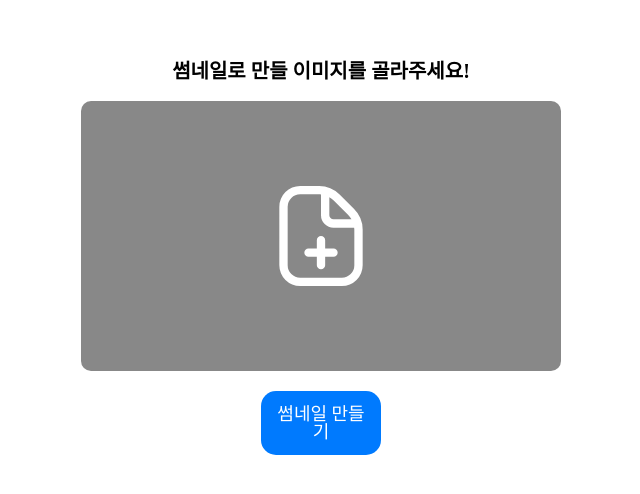
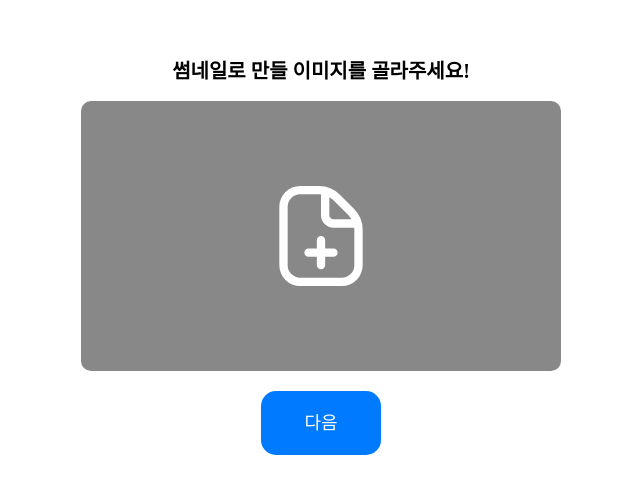
Before and after one commit to jihyeok-um/harry-log, a React (Vite) app: page / in a window 1280 px wide. Shown: the part 142-636 px from the top of the page, without its empty margins (319-959 px from the left). Built offline with nearby package versions, Linux system fonts and the light colour scheme.

Commit message:
refactor: 컴포넌트 분리

```diff
--- /dev/null
+++ b/src/components/imageUpload/ImageConfirm.tsx
@@ -0,0 +1,62 @@
+import React, { useState } from "react";
+import styled, { css } from "styled-components";
+import cancelIcon from "../../asset/cancelIcon.svg";
+import { animation } from "../../styles/animation";
+import { Image } from "../@shared/Image";
+
+export const ImageConfirm = ({ thumbnailSource, handleClickCancelButton }: ImageConfirmProps) => {
+  const [isImageDimmed, setIsImageDimmed] = useState(false);
+
+  return (
+    <S.Container>
+      <S.ThumbnailSource src={thumbnailSource!} isImageDimmer={isImageDimmed} />
+      <S.Button
+        onMouseEnter={() => setIsImageDimmed(true)}
+        onMouseLeave={() => setIsImageDimmed(false)}
+        onClick={(e: React.MouseEvent) => {
+          handleClickCancelButton(e);
+          setIsImageDimmed(false);
+        }}
+      >
+        <Image src={cancelIcon} alt="이미지 삭제 아이콘" width={44} height={44} />
+      </S.Button>
+    </S.Container>
+  );
+};
+
+interface ImageConfirmProps {
+  thumbnailSource: string | null;
+  handleClickCancelButton: (e: React.MouseEvent<Element, MouseEvent>) => void;
+}
+
+const S = {
+  Container: styled.div`
+    position: relative;
+    width: 480px;
+    height: 270px;
+
+    animation-name: closeUp;
+    animation-duration: 0.3s;
+
+    ${animation.closeUp}
+  `,
+
+  ThumbnailSource: styled.img<{ isImageDimmer: boolean }>`
+    width: inherit;
+    height: inherit;
+    border-radius: 10px;
+
+    ${(props) =>
+      props.isImageDimmer
+        ? css`
+            filter: brightness(0.7);
+          `
+        : css``}
+  `,
+
+  Button: styled.button`
+    position: absolute;
+    top: 10px;
+    right: 10px;
+  `,
+};
--- /dev/null
+++ b/src/components/imageUpload/ImageUploadForm.tsx
@@ -0,0 +1,114 @@
+import styled from "styled-components";
+import addPictureIcon from "../../asset/addDocumentIcon.svg";
+import { Styles } from "../../styles/GlobalStyles";
+import { Image } from "../@shared/Image";
+import { ImageConfirm } from "./ImageConfirm";
+
+export const ImageUploadForm = ({
+  inputRef,
+  thumbnailSource,
+  handleSubmitImageUploadForm,
+  handleDropImageContainer,
+  handleDragImage,
+  handleChangeInput,
+  handleClickCancelButton,
+}: ImageUploadFormProps) => {
+  return (
+    <S.Form onSubmit={handleSubmitImageUploadForm}>
+      {!thumbnailSource && (
+        <S.InputContainer
+          onDragOver={handleDragImage}
+          onDragLeave={handleDragImage}
+          onDrop={handleDropImageContainer}
+        >
+          <S.Label htmlFor="imageInput">
+            <Image alt="이미지 추가" src={addPictureIcon} height={100} width={100} />
+          </S.Label>
+          <S.Input
+            id="imageInput"
+            type="file"
+            accept="image/*"
+            ref={inputRef}
+            onChange={handleChangeInput}
+          />
+        </S.InputContainer>
+      )}
+
+      {thumbnailSource && (
+        <ImageConfirm
+          thumbnailSource={thumbnailSource}
+          handleClickCancelButton={handleClickCancelButton}
+        />
+      )}
+      <S.SubmitButton>다음</S.SubmitButton>
+    </S.Form>
+  );
+};
+
+interface ImageUploadFormProps {
+  inputRef: React.RefObject<HTMLInputElement>;
+  thumbnailSource: string | null;
+  handleSubmitImageUploadForm: (e: React.FormEvent<HTMLFormElement>) => void;
+  handleDropImageContainer: (e: React.DragEvent<Element>) => void;
+  handleDragImage: (e: React.DragEvent<Element>) => void;
+  handleChangeInput: (e: React.ChangeEvent<HTMLInputElement>) => void;
+  handleClickCancelButton: (e: React.MouseEvent<Element, MouseEvent>) => void;
+}
+
+const S = {
+  Form: styled.form`
+    ${Styles.FlexCenter}
+    flex-direction: column;
+    ${Styles.FullWidthAndHeight}
+    gap: 20px;
+  `,
+
+  InputContainer: styled.div`
+    position: relative;
+    width: 480px;
+    height: 270px;
+    border-radius: 10px;
+    background-color: #888888;
+
+    @media (max-width: 500px) {
+      width: 350px;
+      height: 250px;
+    }
+
+    :hover {
+      filter: brightness(0.8);
+    }
+    :active {
+      filter: brightness(0.7);
+    }
+  `,
+
+  Label: styled.label`
+    ${Styles.FlexCenter}
+    ${Styles.FullWidthAndHeight}
+  `,
+
+  Input: styled.input`
+    position: absolute;
+    overflow: hidden;
+    visibility: hidden;
+    top: 0;
+    left: 0;
+    width: inherit;
+    height: inherit;
+    margin: 0;
+    border: 0;
+    padding: 0;
+  `,
+
+  SubmitButton: styled.button`
+    text-align: center;
+    width: 100px;
+    height: 44px;
+    padding: 10px;
+    border-radius: 15px;
+    background-color: #007afe;
+    color: white;
+    font-size: 18px;
+  `,
+};
--- /dev/null
+++ b/src/components/imageUpload/ImageUploadInput.tsx
@@ -0,0 +1 @@
+export const ImageUploadInput = () => {};
--- a/src/hooks/useImageUploadForm.ts
+++ b/src/hooks/useImageUploadForm.ts
@@ -15,7 +15,7 @@ export const useImageUploadForm = () => {
     e.preventDefault();
   };
 
-  const handleDropImageDiv = (e: React.DragEvent) => {
+  const handleDropImageContainer = (e: React.DragEvent) => {
     e.preventDefault();
     e.stopPropagation();
 
@@ -53,7 +53,7 @@ export const useImageUploadForm = () => {
     thumbnailSource,
     handleSubmitImageUploadForm,
     handleDragImage,
-    handleDropImageDiv,
+    handleDropImageContainer,
     handleChangeInput,
     handleClickCancelButton,
   };
--- a/src/pages/ImageUpload.tsx
+++ b/src/pages/ImageUpload.tsx
@@ -1,8 +1,5 @@
-import { useState } from "react";
 import styled, { css } from "styled-components";
-import addPictureIcon from "../asset/addDocumentIcon.svg";
-import cancelIcon from "../asset/cancelIcon.svg";
-import { Image } from "../components/@shared/Image";
+import { ImageUploadForm } from "../components/imageUpload/ImageUploadForm";
 import { useImageUploadForm } from "../hooks/useImageUploadForm";
 import { animation } from "../styles/animation";
 
@@ -11,57 +8,25 @@ export const ImageUpload = () => {
     inputRef,
     thumbnailSource,
     handleSubmitImageUploadForm,
-    handleDropImageDiv,
+    handleDropImageContainer,
     handleDragImage,
     handleChangeInput,
     handleClickCancelButton,
   } = useImageUploadForm();
-  const [isImageDimmed, setIsImageDimmed] = useState(false);
 
   return (
     <S.Container>
       {!thumbnailSource && <S.Title>썸네일로 만들 이미지를 골라주세요!</S.Title>}
       {thumbnailSource && <S.Title>이 이미지가 맞나요?</S.Title>}
-      <S.ImageUploadForm onSubmit={handleSubmitImageUploadForm}>
-        {!thumbnailSource && (
-          <S.InputDiv
-            onDragOver={handleDragImage}
-            onDragLeave={handleDragImage}
-            onDrop={handleDropImageDiv}
-          >
-            <S.Label htmlFor="imageInput">
-              <Image alt="이미지 추가" src={addPictureIcon} height={100} width={100} />
-            </S.Label>
-            <S.Input
-              id="imageInput"
-              type="file"
-              accept="image/png image/jpeg"
-              ref={inputRef}
-              onChange={handleChangeInput}
-            />
-          </S.InputDiv>
-        )}
-        {thumbnailSource && (
-          <S.ThumbnailSourceContainer>
-            <S.ThumbnailSource
-              src={thumbnailSource}
-              isImageDimmer={isImageDimmed}
-              alt="썸네일 소스 이미지"
-            />
-            <S.Button
-              onClick={(e) => {
-                handleClickCancelButton(e);
-                setIsImageDimmed(false);
-              }}
-              onMouseEnter={() => setIsImageDimmed(true)}
-              onMouseOut={() => setIsImageDimmed(false)}
-            >
-              <Image src={cancelIcon} alt="이미지 삭제 버튼" width={44} height={44} />
-            </S.Button>
-          </S.ThumbnailSourceContainer>
-        )}
-        <S.SubmitButton>썸네일 만들기</S.SubmitButton>
-      </S.ImageUploadForm>
+      <ImageUploadForm
+        inputRef={inputRef}
+        thumbnailSource={thumbnailSource}
+        handleChangeInput={handleChangeInput}
+        handleClickCancelButton={handleClickCancelButton}
+        handleDragImage={handleDragImage}
+        handleDropImageContainer={handleDropImageContainer}
+        handleSubmitImageUploadForm={handleSubmitImageUploadForm}
+      />
     </S.Container>
   );
 };
@@ -80,71 +45,10 @@ const S = {
     font-weight: 700;
   `,
 
-  ImageUploadForm: styled.form`
-    display: flex;
-    flex-direction: column;
-    justify-content: center;
-    align-items: center;
-    gap: 20px;
-  `,
-
-  InputDiv: styled.div`
-    position: relative;
-    width: 480px;
-    height: 270px;
-    border-radius: 10px;
-    background-color: #888888;
-
-    :hover {
-      background-color: #777777;
-    }
-
-    :active {
-      background-color: #666666;
-    }
-
-    @media (max-width: 500px) {
-      width: 350px;
-      height: 250px;
-    }
-  `,
-
-  Label: styled.label`
-    display: flex;
-    justify-content: center;
-    align-items: center;
-    width: inherit;
-    height: inherit;
-  `,
-
-  Input: styled.input`
-    position: absolute;
-    top: 0;
-    left: 0;
-    width: inherit;
-    height: inherit;
-    padding: 0;
-    margin: -1px;
-    overflow: hidden;
-    visibility: hidden;
-    border: 0;
-  `,
-
   Button: styled.button`
     position: absolute;
     top: 10px;
     right: 10px;
-  `,
-
-  SubmitButton: styled.button`
-    text-align: center;
-    width: 100px;
-    height: 44px;
-    padding: 10px;
-    border-radius: 15px;
-    background-color: #007afe;
-    color: white;
-    font-size: 18px;
   `,
 
   ThumbnailSourceContainer: styled.div`
--- a/src/styles/animation.tsx
+++ b/src/styles/animation.tsx
@@ -4,8 +4,8 @@ export const animation = {
   closeUp: css`
     @keyframes closeUp {
       from {
-        width: 48px;
-        height: 27px;
+        width: 240px;
+        height: 135px;
       }
       to {
         width: 480px;
```
